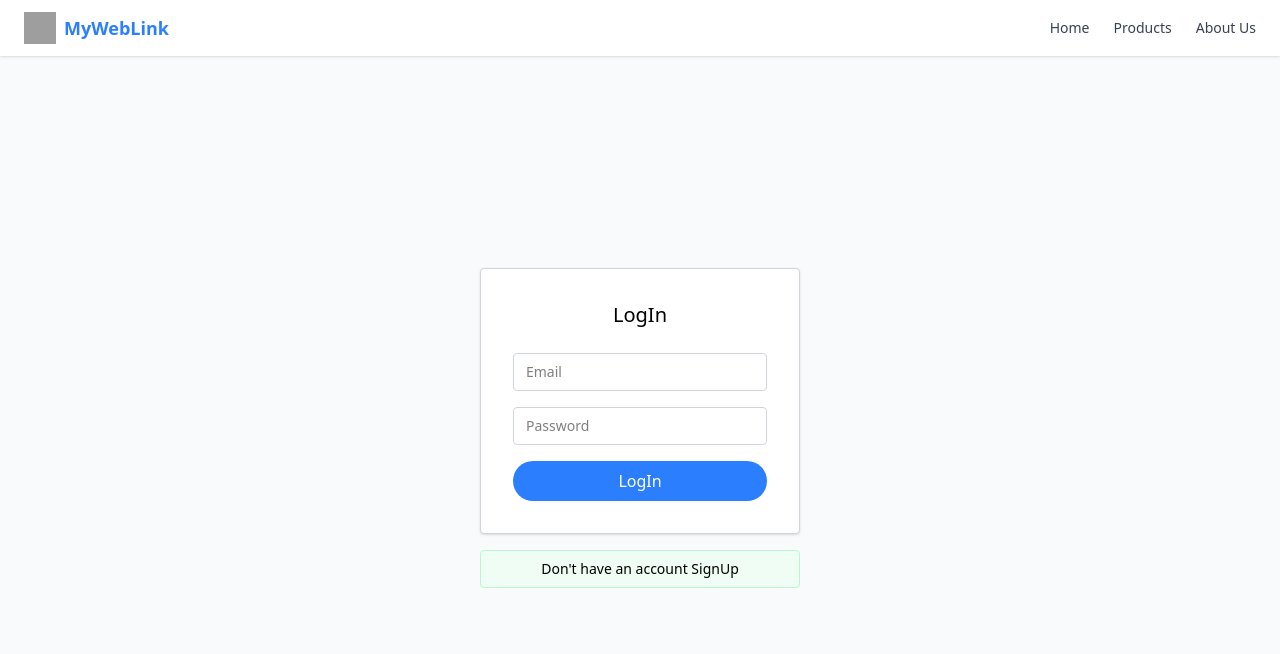
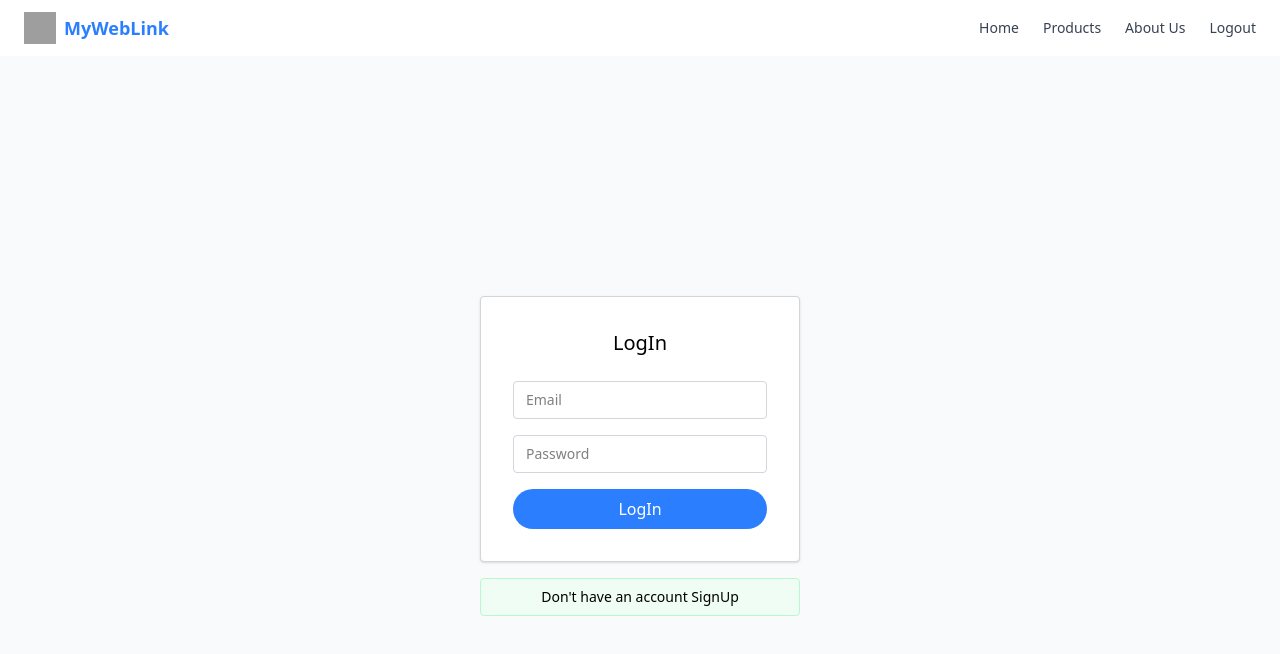
Before and after one commit to ashutoshsahu007/ExpenseTracker, a React (Vite) app: page / in a window 1280 px wide. Shown: the top 654 px of the page. Built offline with nearby package versions, Linux system fonts and the light colour scheme; grey boxes are pictures that could not be loaded.

Commit message:
logout added

```diff
--- a/src/App.jsx
+++ b/src/App.jsx
@@ -5,15 +5,19 @@ import { BrowserRouter, Routes, Route } from "react-router-dom";
 import ExpenseTracker from "./components/ExpenseTracker";
 import UpdateProfile from "./components/UpdateProfile";
 import VerifyYourMail from "./components/VerifyYourMail";
+import Header from "./components/Header";
 
 const App = () => {
   return (
+    <>
+      <Header />
       <Routes>
         <Route path="/" element={<Auth />} />
         <Route path="/expense" element={<ExpenseTracker />} />
         <Route path="/profile" element={<UpdateProfile />} />
         <Route path="/verify" element={<VerifyYourMail />} />
       </Routes>
+    </>
   );
 };
 
--- a/src/components/Auth/Auth.jsx
+++ b/src/components/Auth/Auth.jsx
@@ -66,27 +66,6 @@ const Auth = () => {
   return (
     <div className="min-h-screen bg-gray-50 flex flex-col items-center">
       {/* Navbar */}
-      <nav className="w-full flex justify-between items-center px-6 py-3 bg-white shadow-sm">
-        <div className="flex items-center space-x-2">
-          <img
-            src="https://upload.wikimedia.org/wikipedia/commons/4/4a/Logo_2013_Google.png"
-            alt="logo"
-            className="w-8 h-8"
-          />
-          <span className="text-lg font-semibold text-blue-500">MyWebLink</span>
-        </div>
-        <div className="flex space-x-6 text-sm text-gray-700">
-          <a href="/" className="hover:text-blue-500">
-            Home
-          </a>
-          <a href="/products" className="hover:text-blue-500">
-            Products
-          </a>
-          <a href="/about" className="hover:text-blue-500">
-            About Us
-          </a>
-        </div>
-      </nav>
 
       {/* Signup Form */}
       <div className="flex flex-col items-center justify-center flex-1">
--- /dev/null
+++ b/src/components/Header.jsx
@@ -0,0 +1,41 @@
+import React, { useContext } from "react";
+import AuthContext from "../store/auth-context";
+import { Navigate } from "react-router-dom";
+import { useNavigate } from "react-router-dom";
+
+const Header = () => {
+  const authCtx = useContext(AuthContext);
+  const navigate = useNavigate();
+  const handleLogout = () => {
+    authCtx.logout();
+    navigate("/");
+  };
+  return (
+    <div>
+      <nav className="w-full flex justify-between items-center px-6 py-3 bg-white shadow-sm">
+        <div className="flex items-center space-x-2">
+          <img
+            src="https://upload.wikimedia.org/wikipedia/commons/4/4a/Logo_2013_Google.png"
+            alt="logo"
+            className="w-8 h-8"
+          />
+          <span className="text-lg font-semibold text-blue-500">MyWebLink</span>
+        </div>
+        <div className="flex space-x-6 text-sm text-gray-700">
+          <a href="/" className="hover:text-blue-500">
+            Home
+          </a>
+          <a href="/products" className="hover:text-blue-500">
+            Products
+          </a>
+          <a href="/about" className="hover:text-blue-500">
+            About Us
+          </a>
+          <button onClick={handleLogout}>Logout</button>
+        </div>
+      </nav>
+    </div>
+  );
+};
+
+export default Header;
--- a/src/components/VerifyYourMail.jsx
+++ b/src/components/VerifyYourMail.jsx
@@ -56,6 +56,8 @@ export default function VerifyEmailButton() {
     }
   };
 
+  console.log(idToken);
+
   return (
     <div className="mt-4">
       <button
```
Lines whose indentation alone changed are shown as unchanged.
